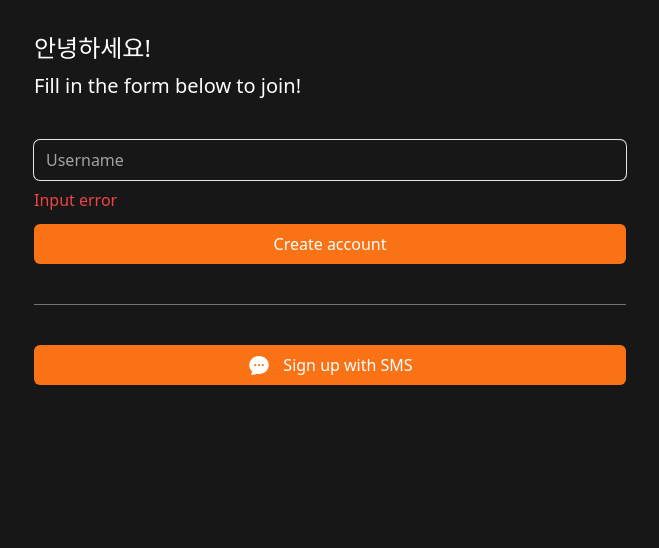
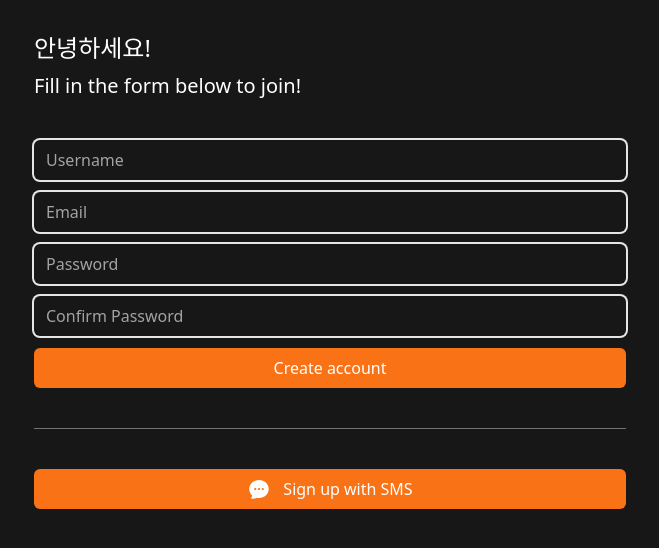
Before and after one commit to jonghwa3471/carrot-market-next14, a Next.js app: page /create-account in a window 1280 px wide. Shown: the top 548 px of the page, without its empty margins (310-969 px from the left). Built offline with nearby package versions, Linux system fonts and the light colour scheme.

Commit message:
#4.2 Form Components

```diff
--- a/app/create-account/page.tsx
+++ b/app/create-account/page.tsx
@@ -1,3 +1,5 @@
+import FormButton from "@/components/form-btn";
+import FormInput from "@/components/form-input";
 import { ChatBubbleOvalLeftEllipsisIcon } from "@heroicons/react/24/solid";
 import Link from "next/link";
 
@@ -9,16 +11,21 @@ export default function CreateAccount() {
         <h2 className="text-xl">Fill in the form below to join!</h2>
       </div>
       <form className="flex flex-col gap-3">
-        <div className="flex flex-col gap-2">
-          <input
-            className="h-10 w-full rounded-md border-none bg-transparent ring-1 ring-neutral-200 placeholder:text-neutral-400 focus:outline-none focus:ring-2 focus:ring-orange-500"
-            type="text"
-            placeholder="Username"
-            required
-          />
-          <span className="font-medium text-red-500">Input error</span>
-        </div>
-        <button className="primary-btn h-10">Create account</button>
+        <FormInput type="text" placeholder="Username" required errors={[]} />
+        <FormInput type="email" placeholder="Email" required errors={[]} />
+        <FormInput
+          type="password"
+          placeholder="Password"
+          required
+          errors={[]}
+        />
+        <FormInput
+          type="password"
+          placeholder="Confirm Password"
+          required
+          errors={[]}
+        />
+        <FormButton loading={false} text="Create account" />
       </form>
       <div className="h-px w-full bg-neutral-500" />
       <div>
--- /dev/null
+++ b/components/form-btn.tsx
@@ -0,0 +1,15 @@
+interface FormButtonProps {
+  loading: boolean;
+  text: string;
+}
+
+export default function FormButton({ loading, text }: FormButtonProps) {
+  return (
+    <button
+      disabled={loading}
+      className="primary-btn h-10 disabled:cursor-not-allowed disabled:bg-neutral-400 disabled:text-neutral-300"
+    >
+      {loading ? "로딩 중..." : text}
+    </button>
+  );
+}
--- /dev/null
+++ b/components/form-input.tsx
@@ -0,0 +1,29 @@
+interface FormInputProps {
+  type: string;
+  placeholder: string;
+  required: boolean;
+  errors?: string[];
+}
+
+export default function FormInput({
+  type,
+  placeholder,
+  required,
+  errors,
+}: FormInputProps) {
+  return (
+    <div className="flex flex-col gap-2">
+      <input
+        className="h-10 w-full rounded-md border-none bg-transparent ring-2 ring-neutral-200 transition placeholder:text-neutral-400 focus:outline-none focus:ring-4 focus:ring-orange-500"
+        type={type}
+        placeholder={placeholder}
+        required={required}
+      />
+      {errors?.map((error, index) => (
+        <span key={index} className="font-medium text-red-500">
+          {error}
+        </span>
+      ))}
+    </div>
+  );
+}
```
